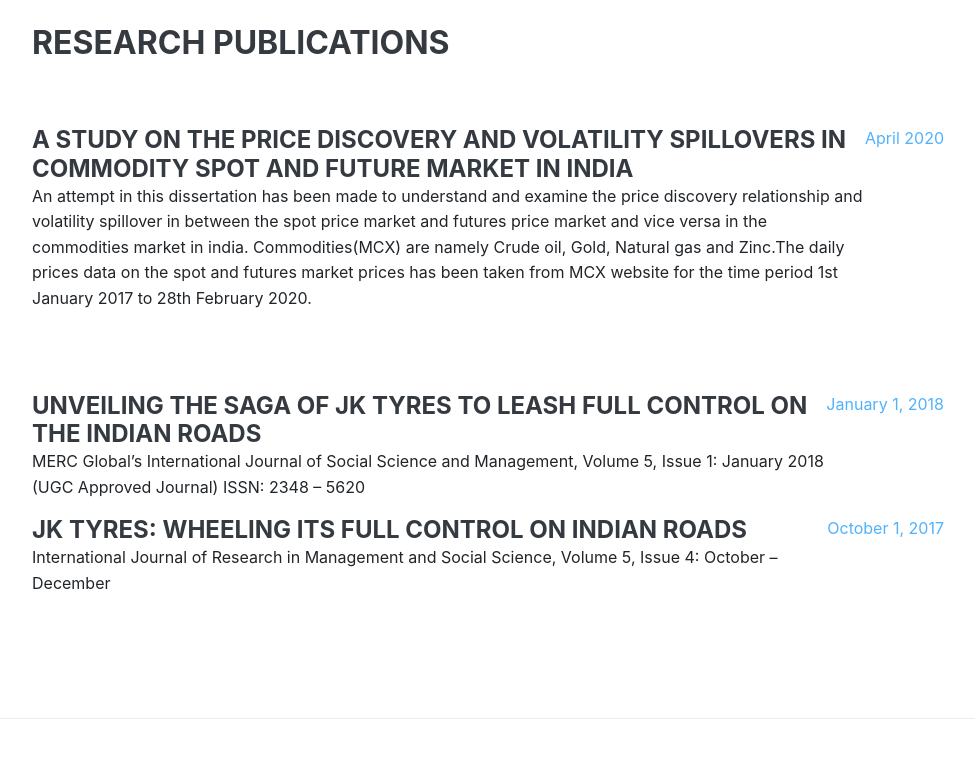
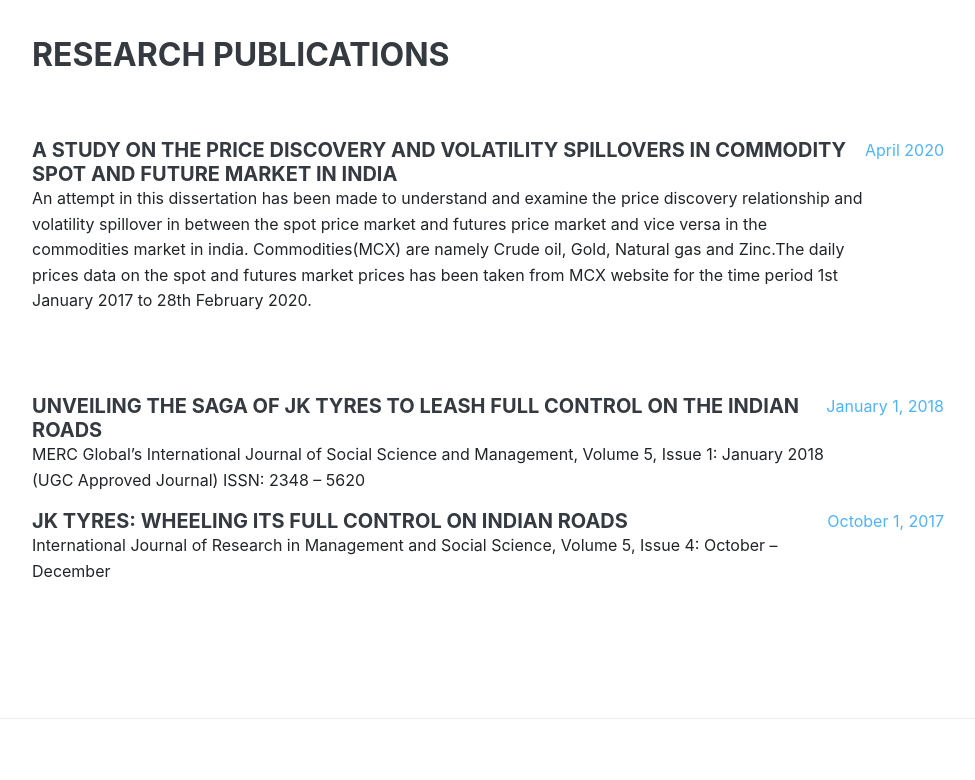
Before and after one commit to aditya-solomon/aditya, a plain HTML site: page index.html in a window 1280 px wide. Shown: the part 3080-3860 px from the top of the page, without its empty margins (288-1263 px from the left). Drawn offline with nearby package versions, Linux system fonts and the light colour scheme; a web font is replaced by a local one.

Commit message:
Update index.html

```diff
--- a/index.html
+++ b/index.html
@@ -148,7 +148,7 @@
                     <h2 class="mb-5">Research Publications</h2>
                     <div class="d-flex flex-column flex-md-row justify-content-between mb-5">
                         <div class="flex-grow-1">
-                            <h4 class="mb-0">A Study on the price discovery and volatility spillovers in commodity spot and future market in india</h4>
+                            <h5 class="mb-0">A Study on the price discovery and volatility spillovers in commodity spot and future market in india</h5>
                             <p>
                                 An attempt in this dissertation has been made to understand and examine the price discovery relationship and volatility spillover in between the spot price market and futures price market and vice versa in the commodities market in india. Commodities(MCX) are namely Crude oil, Gold, Natural gas and Zinc.The daily prices data on the spot and futures market prices has been taken from MCX website for the time period 1st January 2017 to 28th February 2020.
                             </p>
@@ -157,14 +157,14 @@
                     </div>
                     <div class="d-flex flex-column flex-md-row justify-content-between">
                         <div class="flex-grow-1">
-                            <h4 class="mb-0">Unveiling the saga of JK Tyres to Leash Full Control on the Indian Roads</h4>
+                            <h5 class="mb-0">Unveiling the saga of JK Tyres to Leash Full Control on the Indian Roads</h5>
                             <p>MERC Global’s International Journal of Social Science and Management, Volume 5, Issue 1: January 2018 (UGC Approved Journal) ISSN: 2348 – 5620<p>
                         </div>
                         <div class="flex-shrink-0"><span class="text-primary">January 1, 2018</span></div>
                     </div>
                     <div class="d-flex flex-column flex-md-row justify-content-between">
                         <div class="flex-grow-1">
-                            <h4 class="mb-0">JK Tyres: Wheeling its Full Control on Indian roads</h4>
+                            <h5 class="mb-0">JK Tyres: Wheeling its Full Control on Indian roads</h5>
                             <p>
                                 International Journal of Research in Management and Social Science, Volume 5, Issue 4: October – December
                             </p>
```
